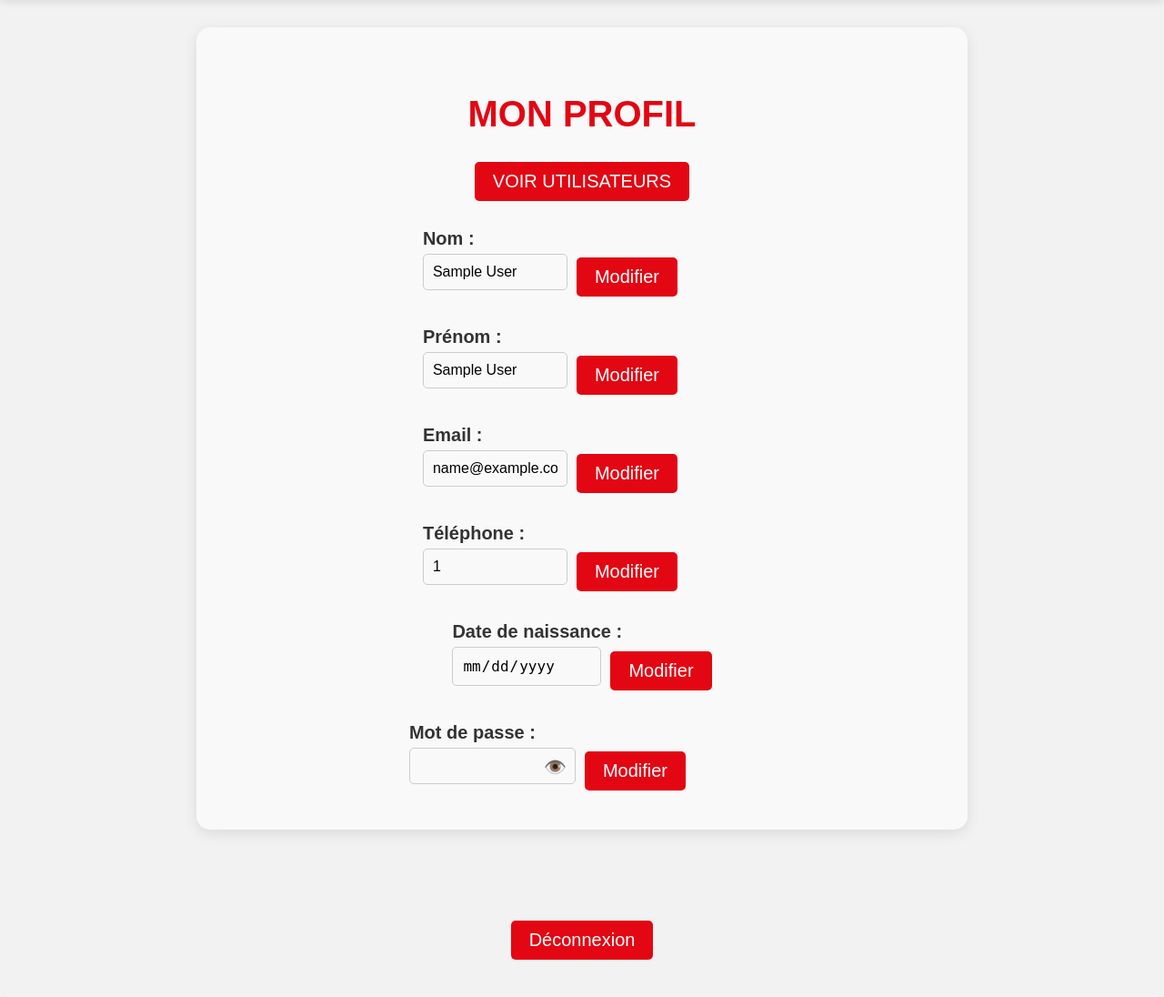
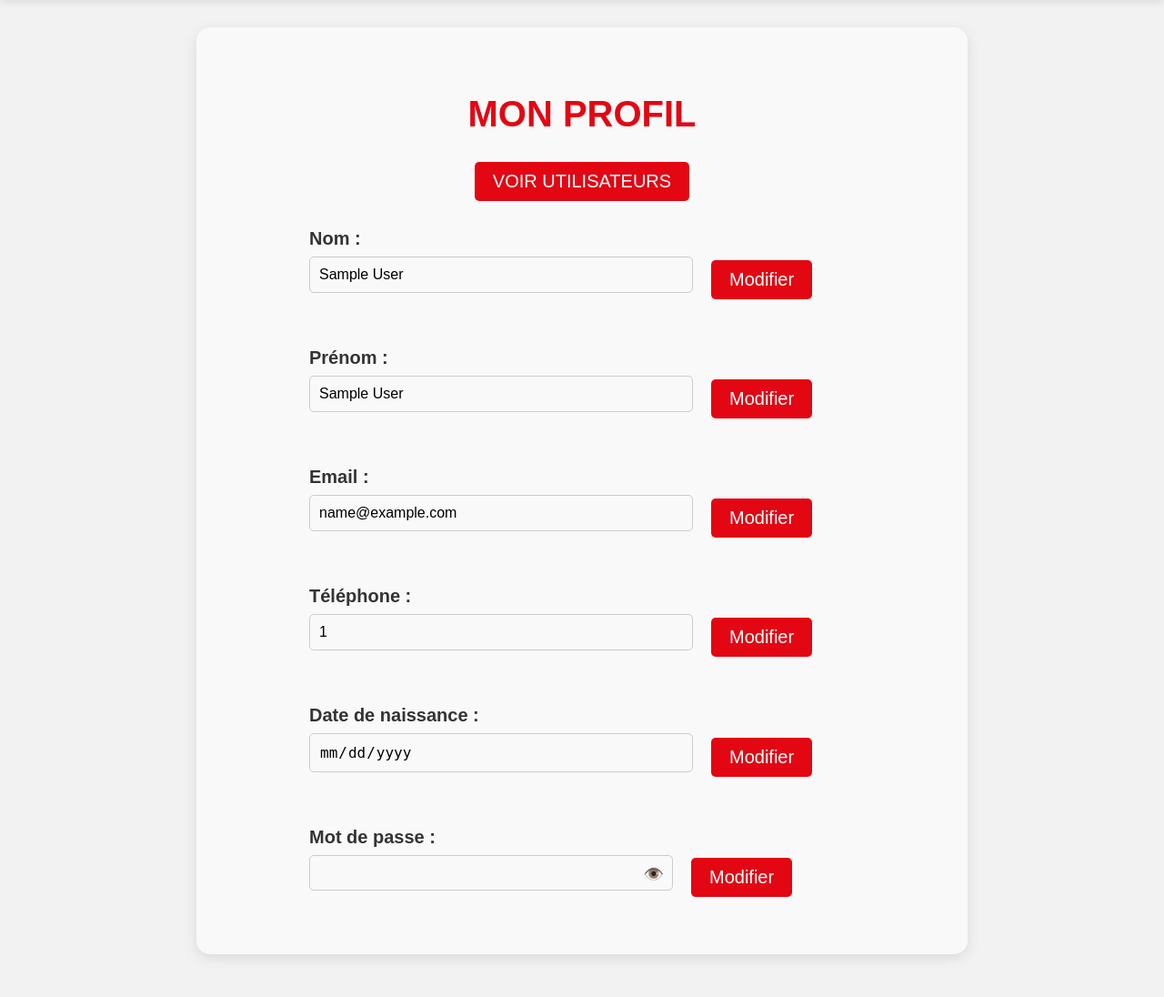
Before and after one commit to Gazerbim/Click-journeY, a PHP site: page /profil.php in a window 1280 px wide. Shown: the part 70-1166 px from the top of the page at 91% size. Run offline with PHP 8.4, Linux system fonts and the light colour scheme; the visitor is signed in with stand-in values (Sample User, id 1); data that the repository does not hold is empty.

Commit message:
Update styles.css

```diff
--- a/styles.css
+++ b/styles.css
@@ -959,33 +959,39 @@
 
 .champ-mdp {
     position: relative;
-    display: inline-block;
-    width: 80%;
+    box-sizing: border-box;
+    display: block;
+    width: 84.2%;
 }
 
 .champ-mdp input[type="password"],
 .champ-mdp input[type="text"] {
     width: 100%;
-    padding-right: 40px; /* Espace pour le bouton œil */
+    padding: 10px;
+    padding-right: 40px;
+    border: 1px solid #ccc;
+    border-radius: 5px;
+    background-color: var(--input-color);
+    color: var(--p-color);
     box-sizing: border-box;
+    height: 39px;
 }
 
 
-
-
 button.bouton-oeil {
-    all: unset !important; /* RESET complet de tout */
     position: absolute !important;
-    top: 40% !important;
+    top: 42% !important;
     right: 10px !important;
-    transform: translateY(-45%) !important;
+    transform: translateY(-50%) !important;
     background: transparent !important;
     border: none !important;
     cursor: pointer !important;
-    font-size: 20px !important;
-
+    font-size: 18px !important;
+    line-height: 1 !important;
+    padding: 0 !important;
+    margin: 0 !important;
+    z-index: 5 !important;
 }
-
 .yang img {
   width: 35px !important;
   height: 35px !important;
@@ -1047,7 +1053,61 @@
 }
 
 .field-modified {
-    background-color: rgba(255, 255, 0, 0.2) !important; /* Light yellow background */
-    border: 1px solid #ffd700 !important; /* Gold border */
+    background-color: rgba(255, 255, 0, 0.2) !important;
+    border: 1px solid #ffd700 !important;
     transition: all 0.3s ease;
 }
+
+/* Form field container with better width control */
+/* Form field container with true centering */
+.form-field {
+    display: flex;
+    flex-direction: column;
+    margin-bottom: 20px;
+    width: 90%;
+    max-width: 600px;
+    margin-left: auto;
+    margin-right: auto;
+}
+
+/* Label styling - aligned with input width */
+.form-field label {
+    text-align: left;
+    margin-bottom: 8px;
+    font-weight: bold;
+    color: var(--label-color);
+    width: 100%;
+}
+
+/* Input group - proper width and alignment */
+.form-field .input-groupe {
+    display: flex;
+    justify-content: flex-start;
+    align-items: center;
+    width: 100%;
+}
+
+/* Input styling - controlled width */
+.form-field .input-groupe input,
+.form-field .input-groupe input[type="date"] {
+    flex: 0 1 70%;
+    max-width: 400px;
+    padding: 10px;
+    border: 1px solid #ccc;
+    border-radius: 5px;
+    background-color: var(--input-color);
+    color: var(--p-color);
+    margin-right: 10px;
+}
+
+/* Button group with proper spacing */
+.form-field .input-groupe .button-group {
+    display: flex;
+    gap: 5px;
+}
+
+.form-field .input-groupe .champ-mdp {
+    flex: 0 1 70%; /* Match with regular inputs */
+    max-width: 400px; /* Match with regular inputs */
+    margin-right: 10px;
+}
```
